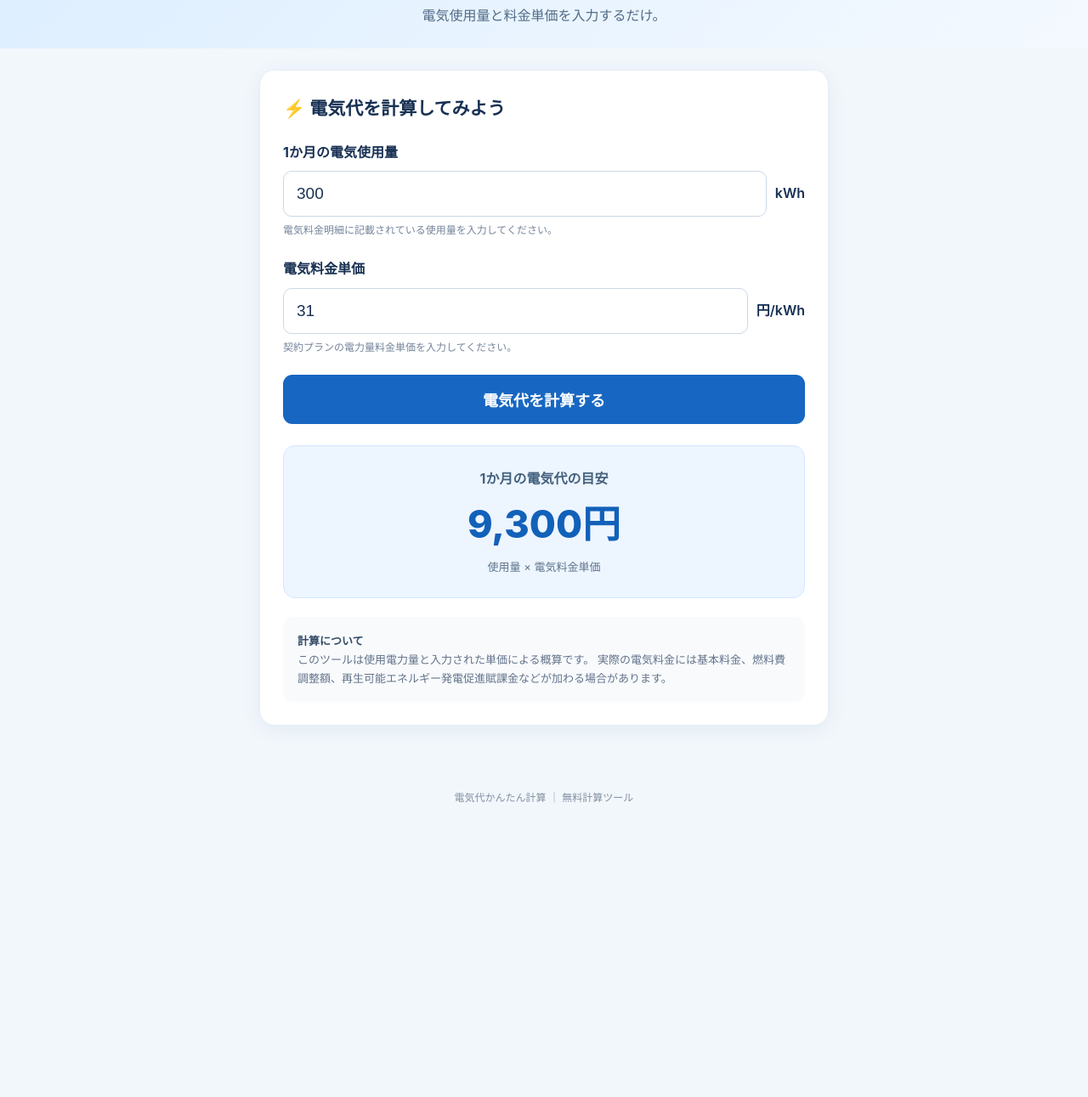
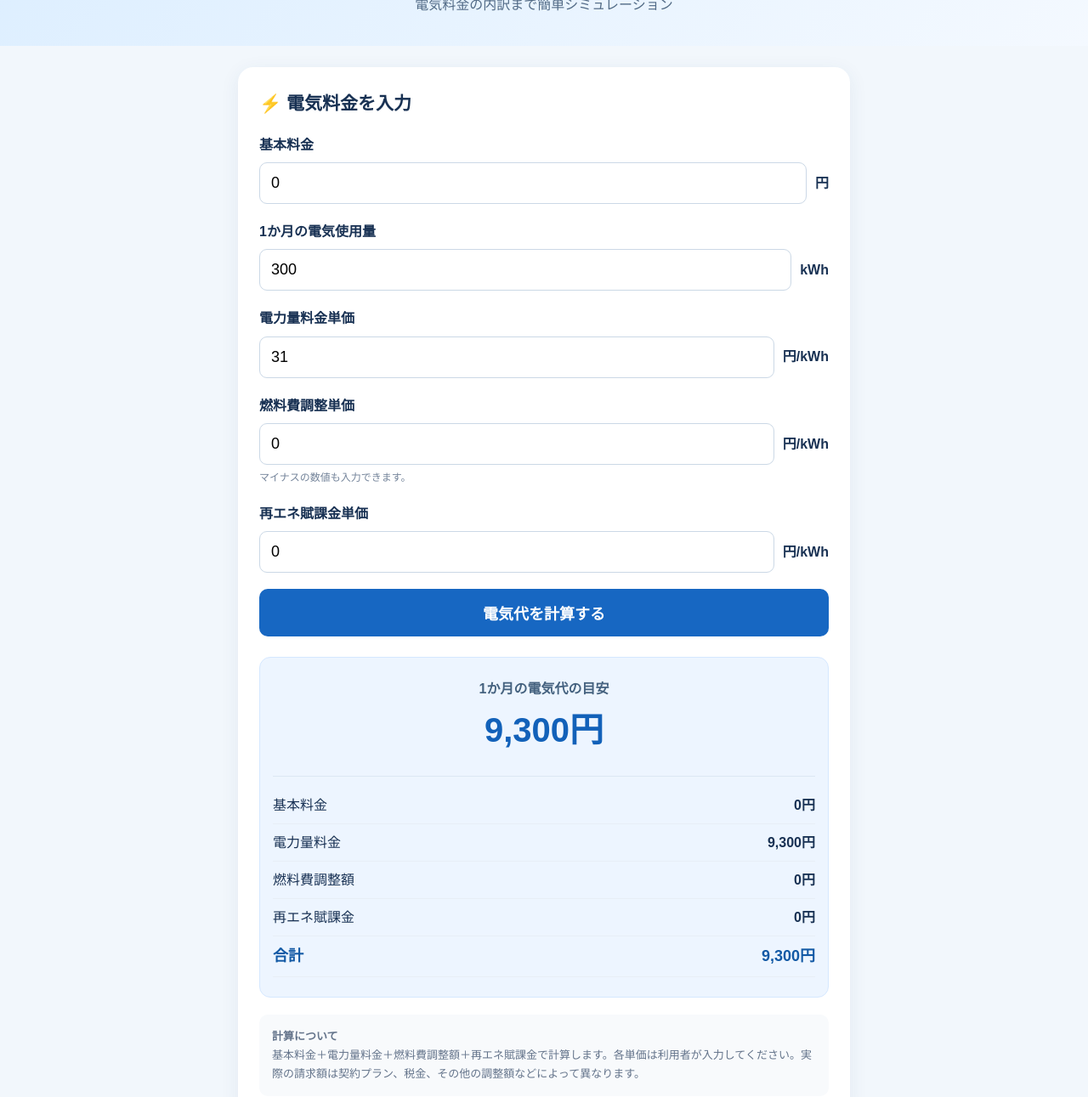
Before and after one commit to kowara11/electricity-cost-calculator, a plain HTML site: page index.html in a window 1280 px wide. Shown: the part 171-1462 px from the top of the page at 85% size. Before the commit the page ends 1146 px from the top, so only its background shows below. Drawn offline with Linux system fonts and the light colour scheme.

Commit message:
Revise HTML structure and styles for clarity
Updated the description meta tag and improved layout styles for better readability and usability. Adjusted input fields and button styles for consistency.

```diff
--- a/index.html
+++ b/index.html
@@ -4,238 +4,200 @@
 <head>
 <meta charset="UTF-8">
 <meta name="viewport" content="width=device-width, initial-scale=1.0">
-<meta name="description" content="電気使用量と料金単価から毎月の電気代を簡単に計算できる無料ツールです。">
+<meta name="description" content="基本料金、電力量料金、燃料費調整額、再エネ賦課金から電気代を計算できる無料ツールです。">
 <title>電気代かんたん計算｜無料シミュレーター</title>
 <style>
 * { box-sizing: border-box; }
 
 body {
   margin: 0;
-  font-family: -apple-system, BlinkMacSystemFont, "Helvetica Neue",
-    "Noto Sans JP", sans-serif;
+  font-family: sans-serif;
   color: #183153;
   background: #f2f7fc;
   line-height: 1.7;
 }
-
 header {
   background: white;
   padding: 16px 20px;
   border-bottom: 1px solid #e5edf5;
 }
-
 .header-inner {
   max-width: 850px;
   margin: auto;
-  display: flex;
-  align-items: center;
-  gap: 10px;
   font-size: 21px;
-  font-weight: 800;
+  font-weight: bold;
   color: #1557a5;
 }
-
 .hero {
   text-align: center;
-  padding: 38px 16px 25px;
-  background: linear-gradient(135deg, #dceeff, #f4f9ff);
+  padding: 35px 15px;
+  background: linear-gradient(135deg,#dceeff,#f4f9ff);
 }
-
-.hero h1 {
-  font-size: clamp(25px, 5vw, 36px);
-  margin: 0 0 8px;
-  color: #123e75;
-}
-
-.hero p {
-  margin: 0;
-  color: #526b86;
-}
+.hero h1 { font-size: 30px; margin: 0 0 8px; }
+.hero p { color: #526b86; margin: 0; }
 
 main {
-  max-width: 700px;
+  max-width: 750px;
   margin: 25px auto 50px;
   padding: 0 15px;
 }
-
 .card {
   background: white;
-  padding: 27px;
+  padding: 25px;
   border-radius: 18px;
-  box-shadow: 0 5px 22px rgba(35, 75, 120, 0.08);
-  border: 1px solid #e7eef6;
+  box-shadow: 0 5px 22px rgba(35,75,120,.08);
 }
-
-h2 {
-  font-size: 21px;
-  margin: 0 0 20px;
-}
-
-.field {
-  margin-bottom: 22px;
-}
-
-label {
-  display: block;
-  font-weight: 700;
-  margin-bottom: 8px;
-}
-
-.input-wrap {
-  display: flex;
-  align-items: center;
-  gap: 10px;
-}
-
+h2 { font-size: 21px; margin-top: 0; }
+.field { margin-bottom: 19px; }
+label { display: block; font-weight: bold; margin-bottom: 7px; }
+.input-wrap { display: flex; align-items: center; gap: 10px; }
 input {
   width: 100%;
   min-width: 0;
-  padding: 15px;
-  font-size: 19px;
+  padding: 13px;
+  font-size: 18px;
   border: 1px solid #cbd8e6;
-  border-radius: 10px;
-  color: #183153;
-  background: #fff;
+  border-radius: 9px;
 }
-
 input:focus {
   outline: 3px solid #cce3ff;
   border-color: #2878d0;
 }
-
-.unit {
-  white-space: nowrap;
-  font-weight: 600;
-}
-
-.hint {
-  font-size: 12px;
-  color: #74849a;
-  margin-top: 6px;
-}
+.unit { white-space: nowrap; font-weight: bold; }
+.hint { font-size: 12px; color: #74849a; margin-top: 5px; }
 
 button {
   width: 100%;
-  padding: 16px;
+  padding: 15px;
   border: none;
-  border-radius: 11px;
+  border-radius: 10px;
   background: #1767c2;
   color: white;
   font-size: 18px;
-  font-weight: 700;
+  font-weight: bold;
   cursor: pointer;
-  transition: background .2s;
 }
-
 button:hover { background: #1055a5; }
-button:focus-visible {
-  outline: 3px solid #8bbcff;
-  outline-offset: 3px;
-}
 
 .result {
-  margin-top: 25px;
-  padding: 25px 15px;
+  margin-top: 24px;
+  padding: 23px 15px;
   background: #edf5ff;
-  border-radius: 14px;
+  border: 1px solid #d5e8ff;
+  border-radius: 13px;
   text-align: center;
-  border: 1px solid #d5e8ff;
 }
-
-.result-title {
-  font-weight: 700;
-  color: #45627f;
-}
-
+.result-title { font-weight: bold; color: #45627f; }
 .amount {
+  font-size: 40px;
+  font-weight: 800;
   color: #1261b9;
-  font-size: clamp(32px, 8vw, 45px);
-  font-weight: 800;
-  line-height: 1.4;
-  margin: 8px 0;
   overflow-wrap: anywhere;
 }
-
-.result-sub {
-  font-size: 13px;
-  color: #60758c;
+.breakdown {
+  margin-top: 20px;
+  border-top: 1px solid #dce7f3;
+  padding-top: 12px;
+  text-align: left;
 }
-
+.breakdown-row {
+  display: flex;
+  justify-content: space-between;
+  gap: 10px;
+  padding: 8px 0;
+  border-bottom: 1px solid #e7eef6;
+}
+.breakdown-row span:last-child {
+  font-weight: bold;
+  white-space: nowrap;
+}
+.total-row {
+  font-size: 18px;
+  color: #1259a5;
+  font-weight: bold;
+}
 .error {
   color: #c52c2c;
   background: #fff0f0;
   padding: 10px;
   border-radius: 8px;
   margin-top: 12px;
-  font-size: 14px;
 }
-
 .info {
-  margin-top: 22px;
-  padding: 17px;
+  margin-top: 20px;
+  padding: 15px;
   background: #f8fafc;
-  border-radius: 12px;
+  border-radius: 10px;
   font-size: 13px;
   color: #64748b;
 }
-
-.info strong { color: #334b68; }
-
 footer {
   text-align: center;
-  padding: 25px 15px;
+  padding: 25px;
   color: #8290a0;
   font-size: 12px;
 }
-
-@media (max-width: 480px) {
-  header { padding: 13px 16px; }
-  .header-inner { font-size: 18px; }
-  .hero { padding: 30px 15px 20px; }
-  main { margin-top: 16px; }
-  .card { padding: 20px 17px; }
+@media(max-width:480px) {
+  .card { padding: 19px 15px; }
+  .hero h1 { font-size: 25px; }
+  .amount { font-size: 34px; }
 }
 </style>
 </head>
-
 <body>
 
 <header>
-  <div class="header-inner">
-    <span>⚡</span>
-    <span>電気代かんたん計算</span>
-  </div>
+  <div class="header-inner">⚡ 電気代かんたん計算</div>
 </header>
 
 <section class="hero">
-  <h1>毎月の電気代をかんたん計算！</h1>
-  <p>電気使用量と料金単価を入力するだけ。</p>
+  <h1>毎月の電気代を計算！</h1>
+  <p>電気料金の内訳まで簡単シミュレーション</p>
 </section>
 
 <main>
 <section class="card">
-    <h2>⚡ 電気代を計算してみよう</h2>
+<h2>⚡ 電気料金を入力</h2>
+
+<div class="field">
+<label for="basic">基本料金</label>
+<div class="input-wrap">
+<input id="basic" type="number" value="0" min="0" step="any">
+<span class="unit">円</span>
+</div>
+</div>
 
 <div class="field">
 <label for="usage">1か月の電気使用量</label>
 <div class="input-wrap">
-        <input type="number" id="usage"
-          value="300" min="0" step="any"
-          placeholder="例：300">
+<input id="usage" type="number" value="300" min="0" step="any">
 <span class="unit">kWh</span>
 </div>
-      <div class="hint">電気料金明細に記載されている使用量を入力してください。</div>
 </div>
 
 <div class="field">
-      <label for="price">電気料金単価</label>
+<label for="price">電力量料金単価</label>
 <div class="input-wrap">
-        <input type="number" id="price"
-          value="31" min="0" step="any"
-          placeholder="例：31">
+<input id="price" type="number" value="31" min="0" step="any">
 <span class="unit">円/kWh</span>
 </div>
-      <div class="hint">契約プランの電力量料金単価を入力してください。</div>
+</div>
+
+<div class="field">
+<label for="fuel">燃料費調整単価</label>
+<div class="input-wrap">
+<input id="fuel" type="number" value="0" step="any">
+<span class="unit">円/kWh</span>
+</div>
+<div class="hint">マイナスの数値も入力できます。</div>
+</div>
+
+<div class="field">
+<label for="renewable">再エネ賦課金単価</label>
+<div class="input-wrap">
+<input id="renewable" type="number" value="0" min="0" step="any">
+<span class="unit">円/kWh</span>
+</div>
 </div>
 
 <button type="button" onclick="calculate()">
@@ -246,52 +208,87 @@ footer {
 
 <div class="result" aria-live="polite">
 <div class="result-title">1か月の電気代の目安</div>
-      <div class="amount" id="result">9,300円</div>
-      <div class="result-sub">使用量 × 電気料金単価</div>
+<div class="amount" id="total">9,300円</div>
+
+<div class="breakdown">
+<div class="breakdown-row">
+<span>基本料金</span>
+<span id="basicResult">0円</span>
+</div>
+<div class="breakdown-row">
+<span>電力量料金</span>
+<span id="energyResult">9,300円</span>
+</div>
+<div class="breakdown-row">
+<span>燃料費調整額</span>
+<span id="fuelResult">0円</span>
+</div>
+<div class="breakdown-row">
+<span>再エネ賦課金</span>
+<span id="renewableResult">0円</span>
+</div>
+<div class="breakdown-row total-row">
+<span>合計</span>
+<span id="sumResult">9,300円</span>
+</div>
+</div>
 </div>
 
 <div class="info">
 <strong>計算について</strong><br>
-      このツールは使用電力量と入力された単価による概算です。
-      実際の電気料金には基本料金、燃料費調整額、再生可能エネルギー発電促進賦課金などが加わる場合があります。
+基本料金＋電力量料金＋燃料費調整額＋再エネ賦課金で計算します。各単価は利用者が入力してください。実際の請求額は契約プラン、税金、その他の調整額などによって異なります。
 </div>
 </section>
 </main>
 
 <footer>
-  電気代かんたん計算 ｜ 無料計算ツール
+電気代かんたん計算｜無料シミュレーター
 </footer>
 
 <script>
 function calculate() {
-  const usageInput = document.getElementById("usage");
-  const priceInput = document.getElementById("price");
-  const error = document.getElementById("error");
-  const result = document.getElementById("result");
+  const ids = ["basic","usage","price","fuel","renewable"];
+  const values = {};
 
-  const usageText = usageInput.value.trim();
-  const priceText = priceInput.value.trim();
+  for (const id of ids) {
+    const text = document.getElementById(id).value.trim();
+    const number = Number(text);
 
-  const usage = Number(usageText);
-  const price = Number(priceText);
+    if (text === "" || !Number.isFinite(number)) {
+      showError("すべての項目に正しい数値を入力してください。");
+      return;
+    }
+    values[id] = number;
+  }
 
-  error.hidden = true;
-
-  if (
-    usageText === "" || priceText === "" ||
-    !Number.isFinite(usage) ||
-    !Number.isFinite(price) ||
-    usage < 0 || price < 0
-  ) {
-    error.textContent = "0以上の正しい数値を入力してください。";
-    error.hidden = false;
+  if (values.basic < 0 || values.usage < 0 ||
+      values.price < 0 || values.renewable < 0) {
+    showError("基本料金、使用量、電力量料金、再エネ賦課金は0以上で入力してください。");
     return;
   }
 
-  const total = Math.round(usage * price);
+  const basic = values.basic;
+  const energy = values.usage * values.price;
+  const fuel = values.usage * values.fuel;
+  const renewable = values.usage * values.renewable;
+  const total = basic + energy + fuel + renewable;
 
-  result.textContent =
-    total.toLocaleString("ja-JP") + "円";
+  const yen = n => Math.round(n).toLocaleString("ja-JP") + "円";
+
+  document.getElementById("basicResult").textContent = yen(basic);
+  document.getElementById("energyResult").textContent = yen(energy);
+  document.getElementById("fuelResult").textContent = yen(fuel);
+  document.getElementById("renewableResult").textContent = yen(renewable);
+  document.getElementById("total").textContent = yen(total);
+  document.getElementById("sumResult").textContent = yen(total);
+
+  document.getElementById("error").hidden = true;
+}
+
+function showError(message) {
+  const error = document.getElementById("error");
+  error.textContent = message;
+  error.hidden = false;
 }
 </script>
 
```
Lines whose indentation alone changed are shown as unchanged.
